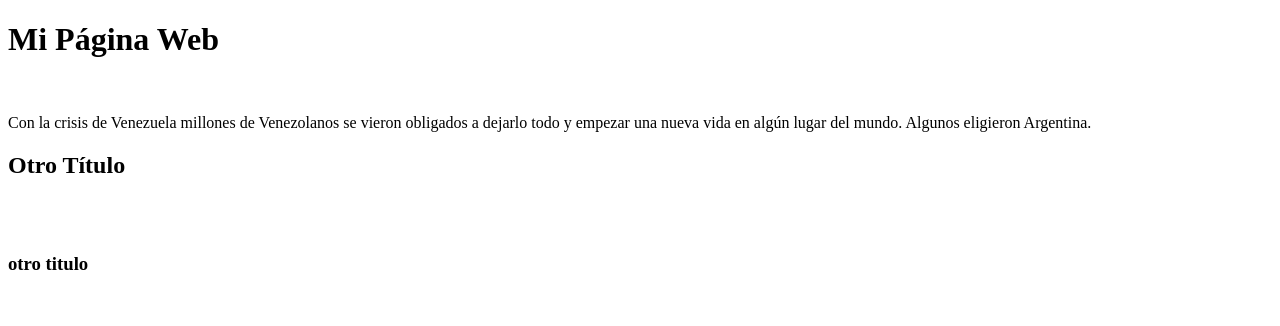
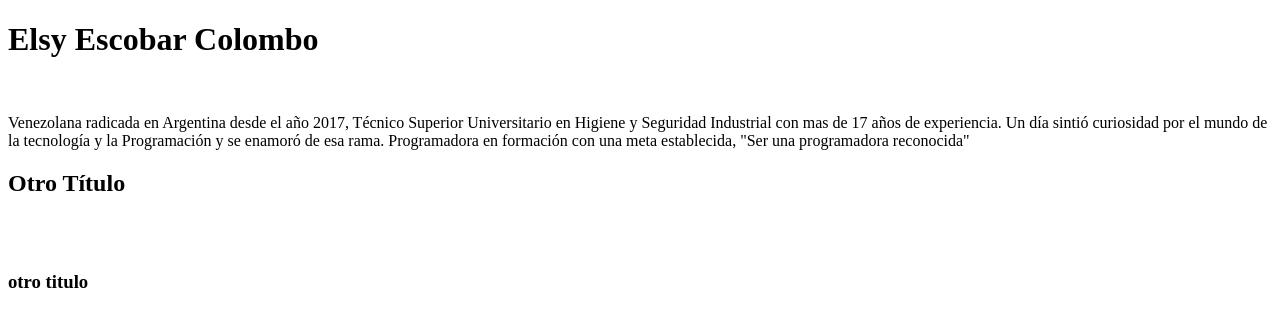
Before and after one commit to Elsy4783/Primer-repositorio-para-Curso-Nucba, a plain HTML site: page index.html in a window 1280 px wide. Drawn offline with Linux system fonts and the light colour scheme.

Commit message:
se agregó párrafo

```diff
--- a/index.html
+++ b/index.html
@@ -9,13 +9,17 @@
 <body>
     <div>
 
-        <h1>Mi Página Web</h1>
+        <h1>Elsy Escobar Colombo</h1>
 
         <br>
+        <p>
+            Venezolana radicada en Argentina desde el año 2017, Técnico Superior
+            Universitario en Higiene y Seguridad Industrial con mas de 17 años
+            de experiencia. Un día sintió curiosidad por el mundo de la tecnología y
+            la Programación y se enamoró de esa rama. Programadora en formación con una
+            meta establecida, "Ser una programadora reconocida"
+        </p>
 
-        <p>Con la crisis de Venezuela millones de Venezolanos se vieron obligados a dejarlo todo
-            y empezar una nueva vida en algún lugar del mundo. Algunos eligieron Argentina.
-        </p>
         <h2>Otro Título</h2>
         <br>
         <br>
```
